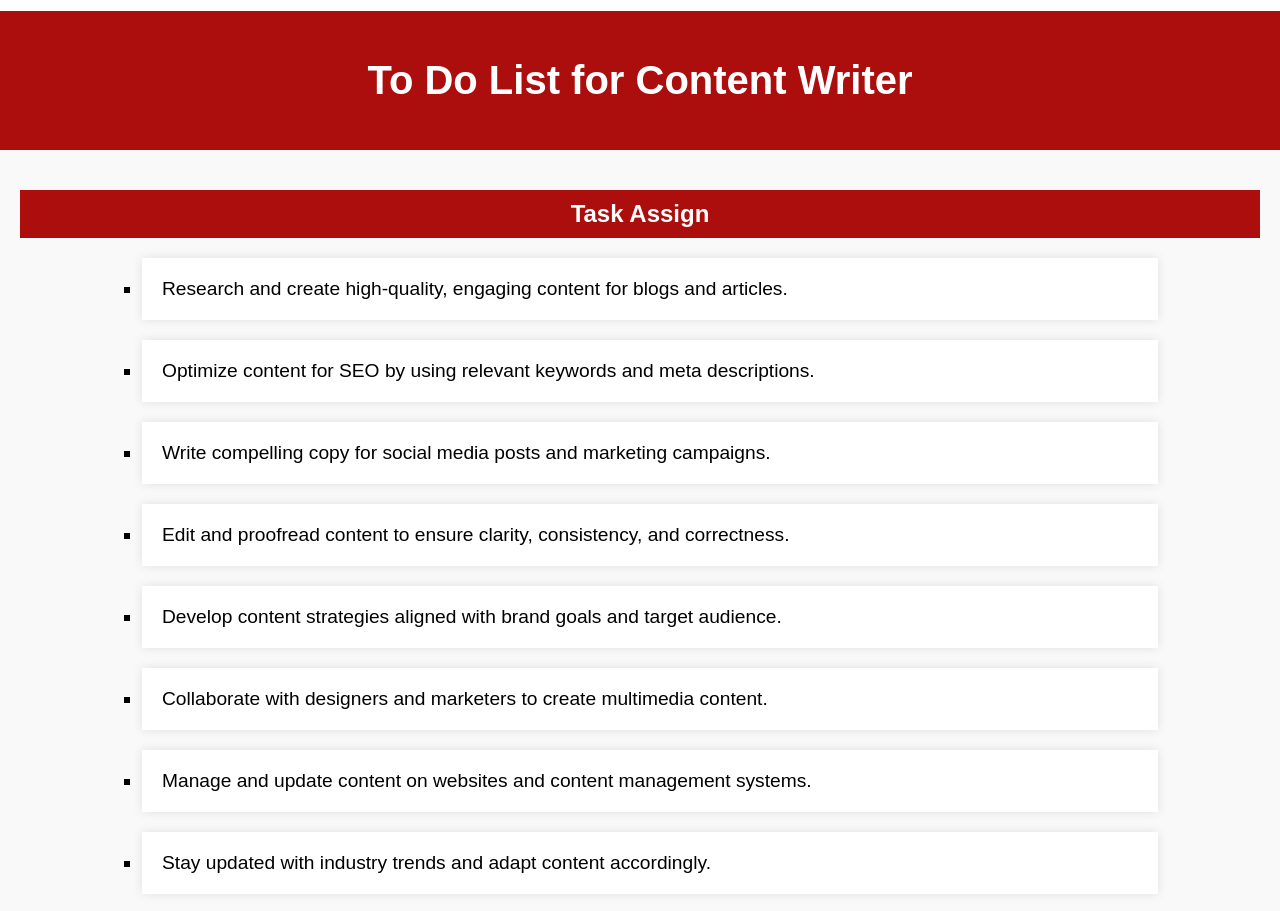
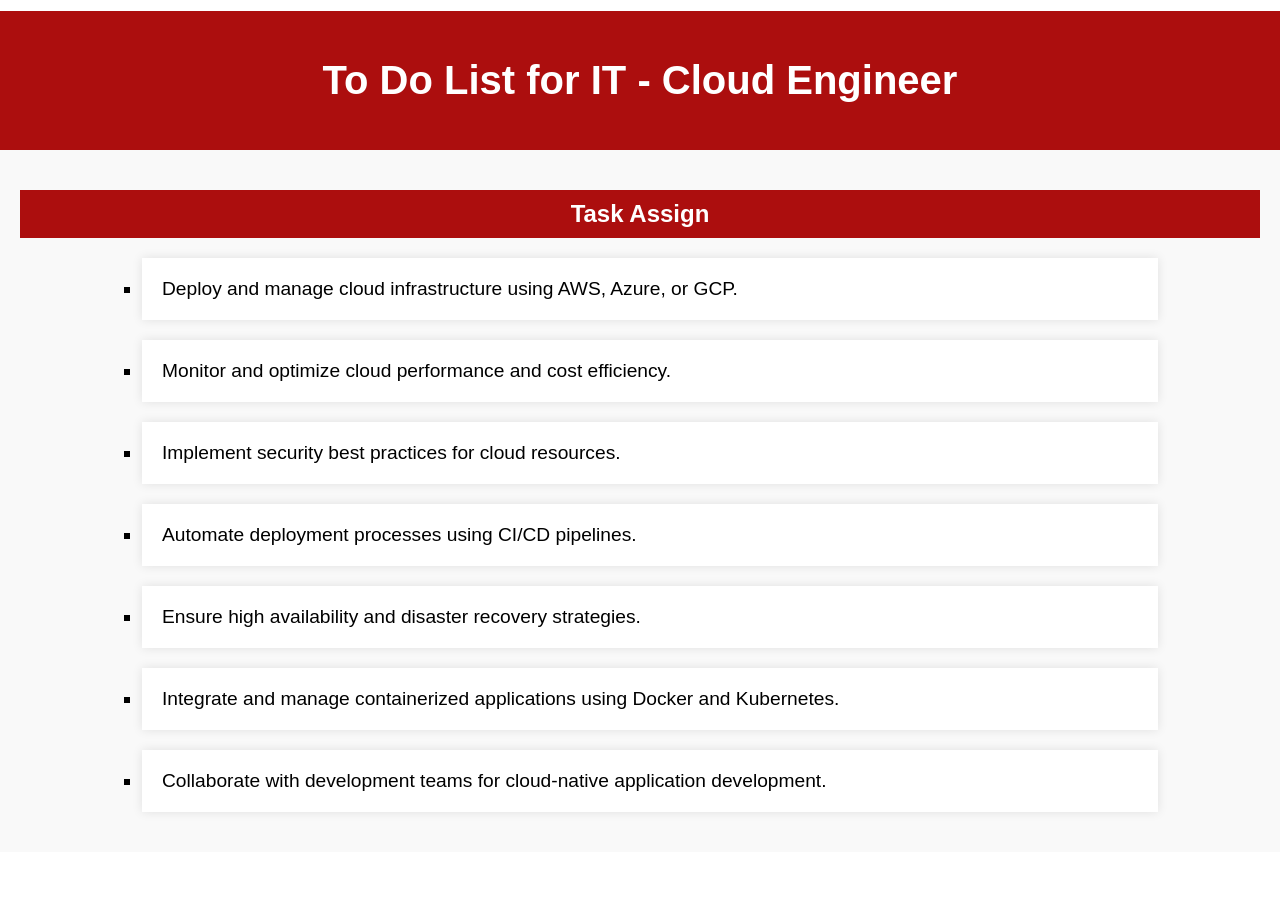
Before and after one commit to Vanshahuja1/to-do-it-cloud, a plain HTML site: page index.html in a window 1280 px wide. Shown: the part 125-1036 px from the top of the page. After the commit the page ends 977 px from the top, so only its background shows below. Drawn offline with Linux system fonts and the light colour scheme.

Commit message:
Update index.html

```diff
--- a/index.html
+++ b/index.html
@@ -14,21 +14,20 @@
 
   <!-- Heading Section -->
   <div class="heading-section">
-    <h1>To Do List for Content Writer</h1>
+    <h1>To Do List for IT - Cloud Engineer</h1>
   </div>
 
   <!-- Content Sections -->
   <section class="content-section">
     <h2>Task Assign</h2>
     <ul>
-      <li>Research and create high-quality, engaging content for blogs and articles.</li>
-      <li>Optimize content for SEO by using relevant keywords and meta descriptions.</li>
-      <li>Write compelling copy for social media posts and marketing campaigns.</li>
-      <li>Edit and proofread content to ensure clarity, consistency, and correctness.</li>
-      <li>Develop content strategies aligned with brand goals and target audience.</li>
-      <li>Collaborate with designers and marketers to create multimedia content.</li>
-      <li>Manage and update content on websites and content management systems.</li>
-      <li>Stay updated with industry trends and adapt content accordingly.</li>
+      <li>Deploy and manage cloud infrastructure using AWS, Azure, or GCP.</li>
+      <li>Monitor and optimize cloud performance and cost efficiency.</li>
+      <li>Implement security best practices for cloud resources.</li>
+      <li>Automate deployment processes using CI/CD pipelines.</li>
+      <li>Ensure high availability and disaster recovery strategies.</li>
+      <li>Integrate and manage containerized applications using Docker and Kubernetes.</li>
+      <li>Collaborate with development teams for cloud-native application development.</li>
     </ul>
   </section>
 </body>
```
